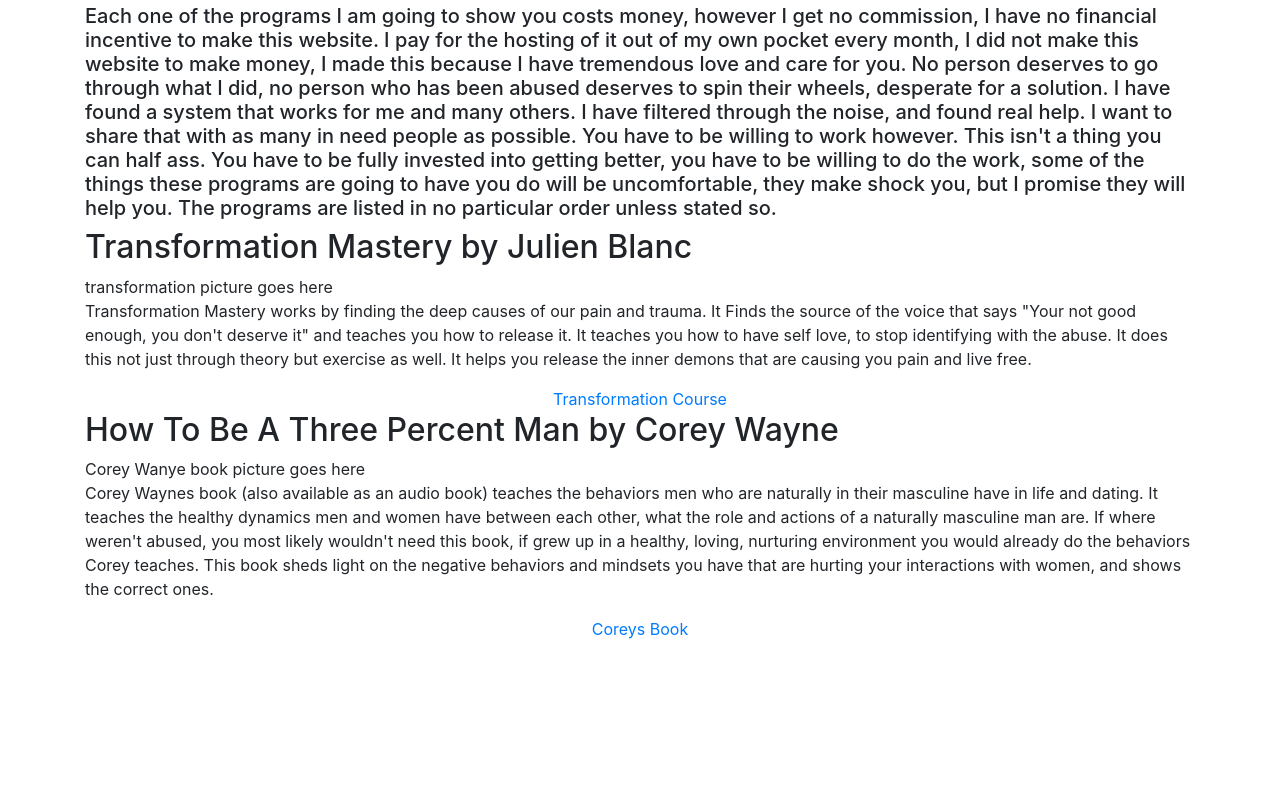
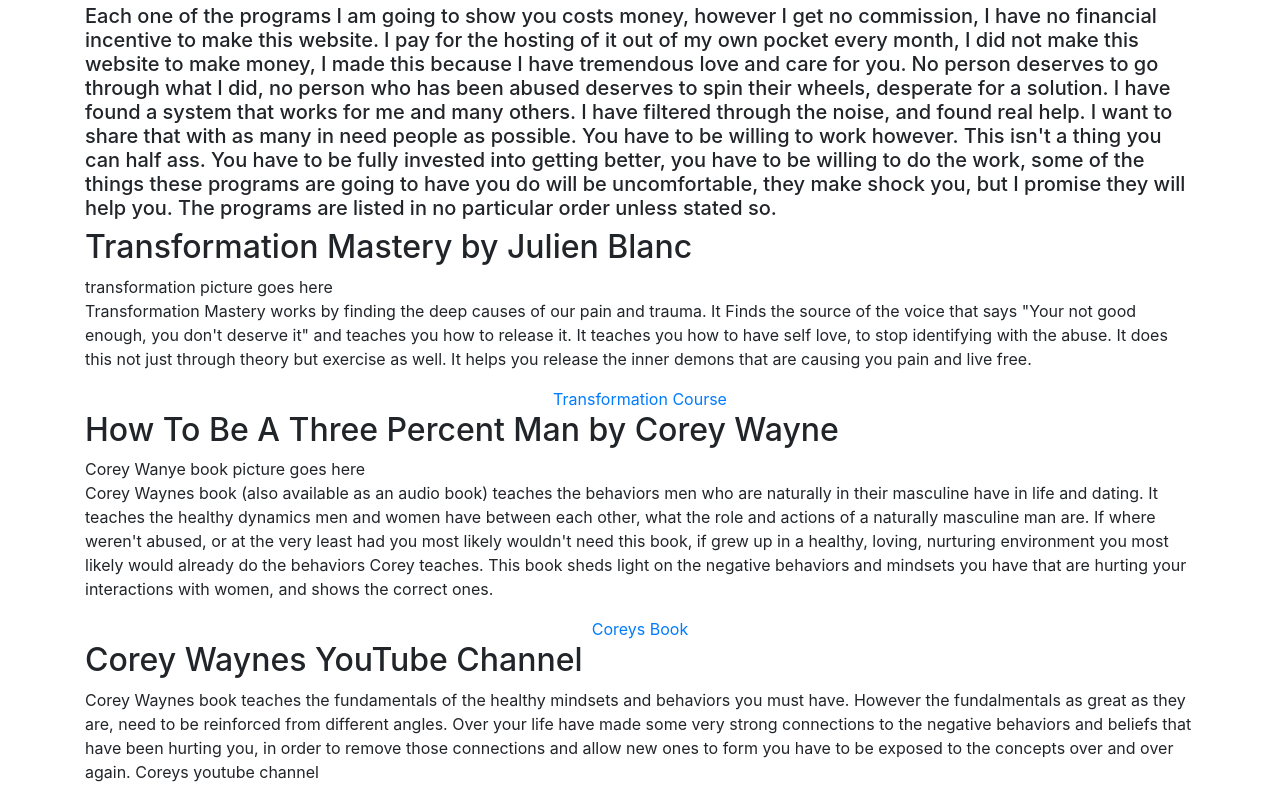
Before and after one commit to Christopher-Jakob/maleabuserecovery, an Angular app: page / in a window 1280 px wide. Shown: the part 651-1451 px from the top of the page. Before the commit the page ends 1292 px from the top, so only its background shows below. Built offline with nearby package versions, Linux system fonts and the light colour scheme.

Commit message:
pushing the stuff

```diff
--- a/src/app/infopage/infopage.component.html
+++ b/src/app/infopage/infopage.component.html
@@ -67,13 +67,21 @@
         Corey Wanye book picture goes here
       </div>
       <div class="text-left">
-        <P>Corey Waynes book (also available as an audio book) teaches the behaviors men who are naturally in their masculine have in life and dating.
-          It teaches the healthy dynamics men and women have between each other, what the role and actions of a naturally masculine man are. If where weren't abused,
-          you most likely wouldn't need this book, if grew up in a healthy, loving, nurturing environment you would already do the behaviors Corey teaches. This book sheds light
-          on the negative behaviors and mindsets you have that are hurting your interactions with women, and shows the correct ones.</P>
+        <p>Corey Waynes book (also available as an audio book) teaches the behaviors men who are naturally in their masculine have in life and dating.
+          It teaches the healthy dynamics men and women have between each other, what the role and actions of a naturally masculine man are. If where weren't abused, or at the very least had
+          you most likely wouldn't need this book, if grew up in a healthy, loving, nurturing environment you most likely would already do the behaviors Corey teaches. This book sheds light
+          on the negative behaviors and mindsets you have that are hurting your interactions with women, and shows the correct ones.</p>
       </div>
       <div class="text-center">
         <a target="_blank" href="">Coreys Book</a>
+      </div>
+      <div class="text-left">
+        <h2>Corey Waynes YouTube Channel</h2>
+      </div>
+      <div class="text-left">
+        <p>Corey Waynes book teaches the fundamentals of the healthy mindsets and behaviors you must have. However the fundalmentals as great as they are, need to be reinforced from different angles.
+        Over your life have made some very strong connections to the negative behaviors and beliefs that have been hurting you, in order to remove those connections and allow new ones to form you
+        have to be exposed to the concepts over and over again. Coreys youtube channel </p>
       </div>
 
     </div>
```
